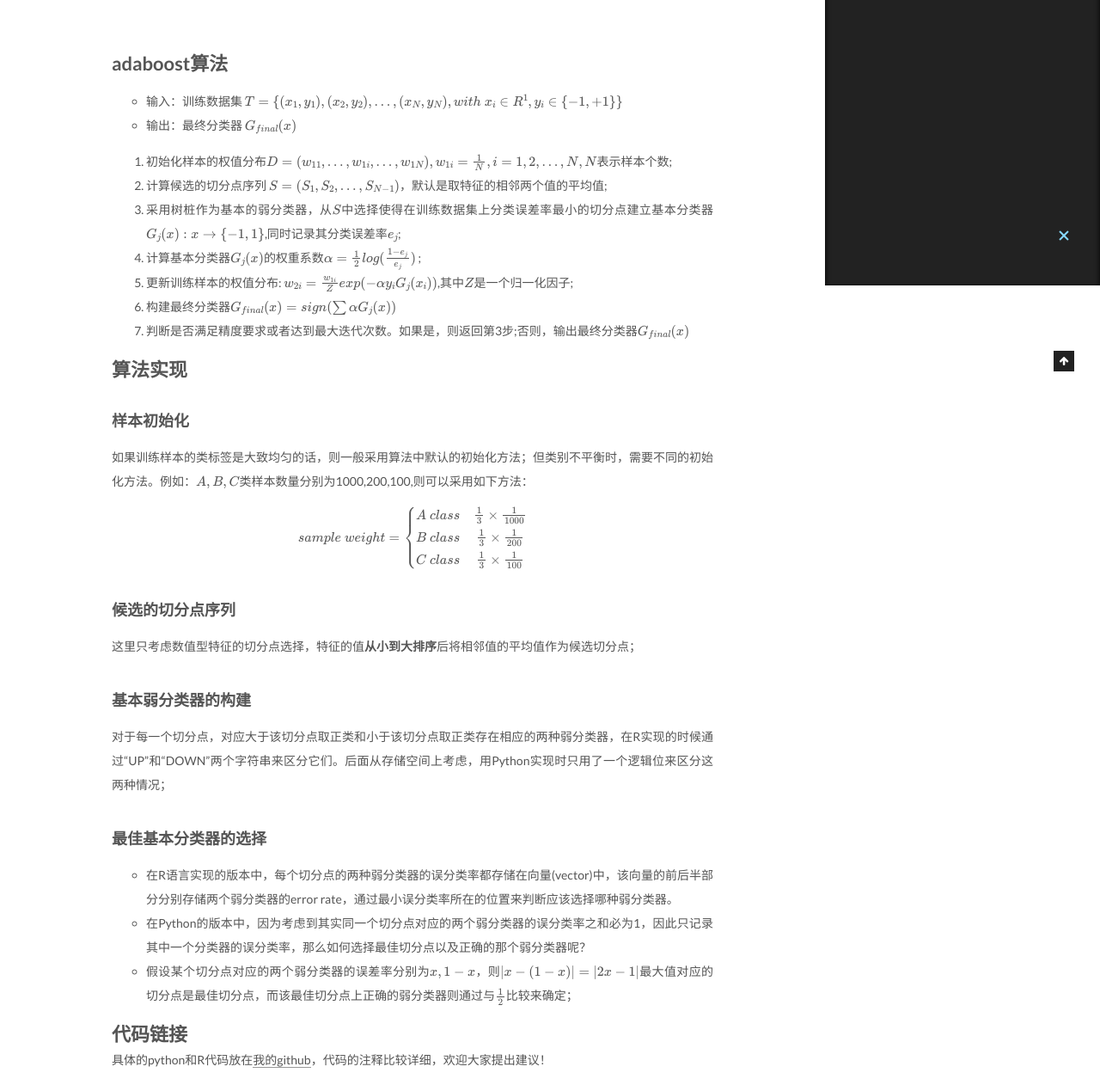
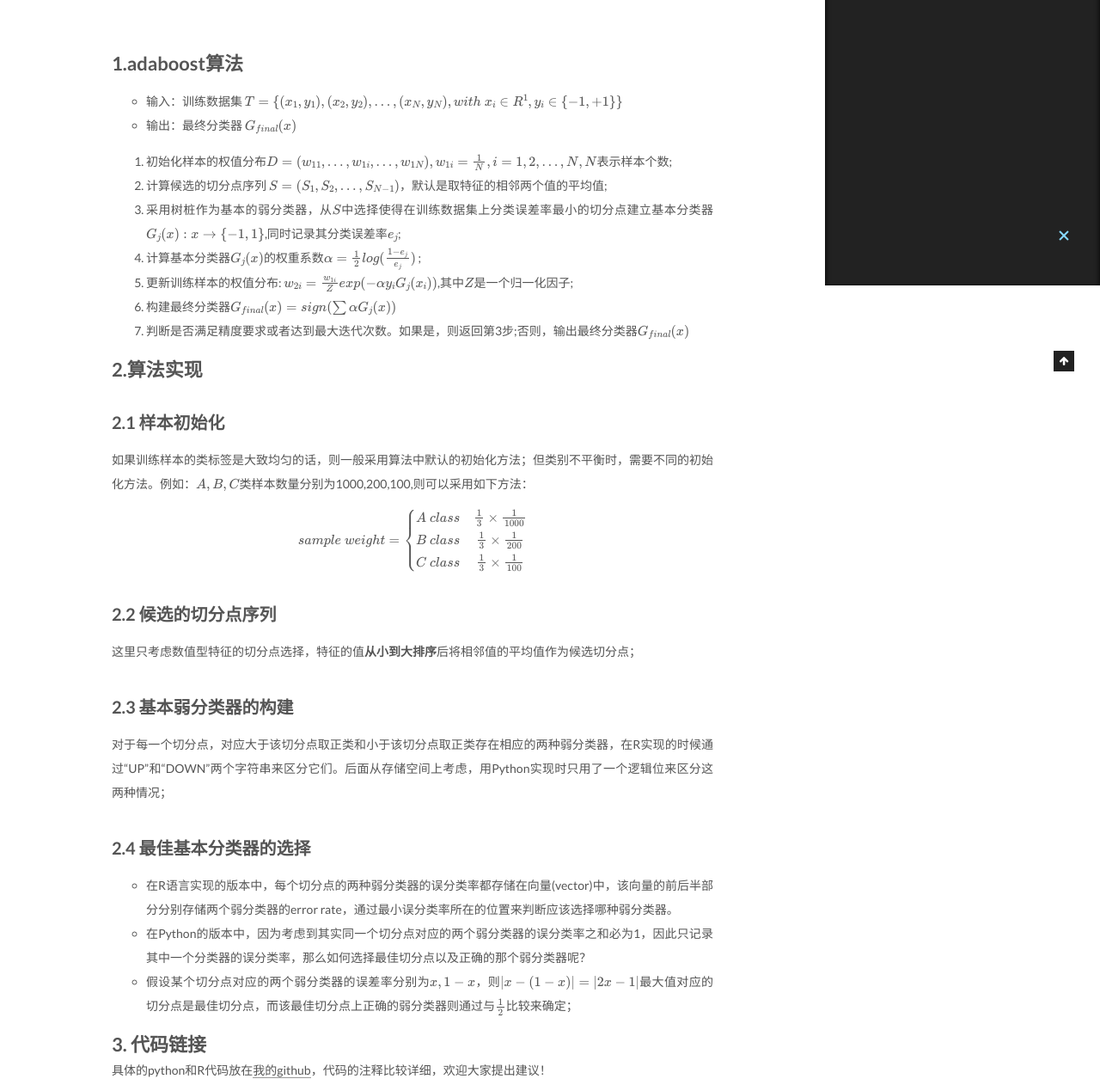
Before and after one commit to zhoujunjun-apple/zhoujunjun-apple.github.io, a plain HTML site: page 2017/04/03/adaboost算法的python和R实现/index.html in a window 1280 px wide. Shown: the part 468-1730 px from the top of the page at 86% size. Drawn offline with nearby package versions, Linux system fonts and the light colour scheme; some packages are replaced by stand-ins of ours.

Commit message:
Site updated: 2017-04-03 22:14:59

```diff
--- a/2017/04/03/adaboost算法的python和R实现/index.html
+++ b/2017/04/03/adaboost算法的python和R实现/index.html
@@ -93,7 +93,7 @@
 <meta property="og:url" content="http://yoursite.com/2017/04/03/adaboost算法的python和R实现/index.html">
 <meta property="og:site_name" content="二颗苹果">
 <meta property="og:description" content="本文对Adaptive Boosting算法进行简单介绍，并分别利用Python和R语言进行了实现，只适用于数值类单特征的二分类问题。">
-<meta property="og:updated_time" content="2017-04-03T14:12:56.986Z">
+<meta property="og:updated_time" content="2017-04-03T14:14:55.570Z">
 <meta name="twitter:card" content="summary">
 <meta name="twitter:title" content="adaboost算法的python和R实现">
 <meta name="twitter:description" content="本文对Adaptive Boosting算法进行简单介绍，并分别利用Python和R语言进行了实现，只适用于数值类单特征的二分类问题。">
@@ -347,7 +347,7 @@
 
 
 
-        <h1 id="adaboost算法"><a href="#adaboost算法" class="headerlink" title="adaboost算法"></a>adaboost算法</h1><ul>
+        <h1 id="1-adaboost算法"><a href="#1-adaboost算法" class="headerlink" title="1.adaboost算法"></a>1.adaboost算法</h1><ul>
 <li>输入：训练数据集 $T = \{(x_1,y_1),(x_2,y_2),\ldots,(x_N,y_N), with \ x_i \in R^1, y_i \in \{-1,+1\}\}$</li>
 <li>输出：最终分类器 $G_{final}(x)$</li>
 </ul>
@@ -360,7 +360,7 @@
 <li>构建最终分类器$G_{final}(x) = sign (\sum{\alpha G_j(x)})$</li>
 <li>判断是否满足精度要求或者达到最大迭代次数。如果是，则返回第3步;否则，输出最终分类器$G_{final}(x)$</li>
 </ol>
-<h1 id="算法实现"><a href="#算法实现" class="headerlink" title="算法实现"></a>算法实现</h1><h3 id="样本初始化"><a href="#样本初始化" class="headerlink" title="样本初始化"></a>样本初始化</h3><p>如果训练样本的类标签是大致均匀的话，则一般采用算法中默认的初始化方法；但类别不平衡时，需要不同的初始化方法。例如：$A,B,C$类样本数量分别为1000,200,100,则可以采用如下方法：<br>
+<h1 id="2-算法实现"><a href="#2-算法实现" class="headerlink" title="2.算法实现"></a>2.算法实现</h1><h2 id="2-1-样本初始化"><a href="#2-1-样本初始化" class="headerlink" title="2.1 样本初始化"></a>2.1 样本初始化</h2><p>如果训练样本的类标签是大致均匀的话，则一般采用算法中默认的初始化方法；但类别不平衡时，需要不同的初始化方法。例如：$A,B,C$类样本数量分别为1000,200,100,则可以采用如下方法：<br>
 $$
 sample \ weight = \left\{
 \begin{array}{rcl}
@@ -370,14 +370,14 @@ C \ class & {{1 \over 3} \times {1 \over 100} }
 \end{array} \right.
 $$
 </p>
-<h3 id="候选的切分点序列"><a href="#候选的切分点序列" class="headerlink" title="候选的切分点序列"></a>候选的切分点序列</h3><p>这里只考虑数值型特征的切分点选择，特征的值<strong>从小到大排序</strong>后将相邻值的平均值作为候选切分点；</p>
-<h3 id="基本弱分类器的构建"><a href="#基本弱分类器的构建" class="headerlink" title="基本弱分类器的构建"></a>基本弱分类器的构建</h3><p>对于每一个切分点，对应大于该切分点取正类和小于该切分点取正类存在相应的两种弱分类器，在R实现的时候通过“UP”和“DOWN”两个字符串来区分它们。后面从存储空间上考虑，用Python实现时只用了一个逻辑位来区分这两种情况；</p>
-<h3 id="最佳基本分类器的选择"><a href="#最佳基本分类器的选择" class="headerlink" title="最佳基本分类器的选择"></a>最佳基本分类器的选择</h3><ul>
+<h2 id="2-2-候选的切分点序列"><a href="#2-2-候选的切分点序列" class="headerlink" title="2.2 候选的切分点序列"></a>2.2 候选的切分点序列</h2><p>这里只考虑数值型特征的切分点选择，特征的值<strong>从小到大排序</strong>后将相邻值的平均值作为候选切分点；</p>
+<h2 id="2-3-基本弱分类器的构建"><a href="#2-3-基本弱分类器的构建" class="headerlink" title="2.3 基本弱分类器的构建"></a>2.3 基本弱分类器的构建</h2><p>对于每一个切分点，对应大于该切分点取正类和小于该切分点取正类存在相应的两种弱分类器，在R实现的时候通过“UP”和“DOWN”两个字符串来区分它们。后面从存储空间上考虑，用Python实现时只用了一个逻辑位来区分这两种情况；</p>
+<h2 id="2-4-最佳基本分类器的选择"><a href="#2-4-最佳基本分类器的选择" class="headerlink" title="2.4 最佳基本分类器的选择"></a>2.4 最佳基本分类器的选择</h2><ul>
 <li>在R语言实现的版本中，每个切分点的两种弱分类器的误分类率都存储在向量(vector)中，该向量的前后半部分分别存储两个弱分类器的error rate，通过最小误分类率所在的位置来判断应该选择哪种弱分类器。</li>
 <li>在Python的版本中，因为考虑到其实同一个切分点对应的两个弱分类器的误分类率之和必为1，因此只记录其中一个分类器的误分类率，那么如何选择最佳切分点以及正确的那个弱分类器呢？</li>
 <li>假设某个切分点对应的两个弱分类器的误差率分别为$x,1-x$，则$|x - (1-x)|  = |2x-1|$最大值对应的切分点是最佳切分点，而该最佳切分点上正确的弱分类器则通过与$1 \over 2$比较来确定；</li>
 </ul>
-<h1 id="代码链接"><a href="#代码链接" class="headerlink" title="代码链接"></a>代码链接</h1><p>具体的python和R代码放在<a href="https://github.com/zhoujunjun-apple/machine-learning" target="_blank" rel="external">我的github</a>，代码的注释比较详细，欢迎大家提出建议！</p>
+<h1 id="3-代码链接"><a href="#3-代码链接" class="headerlink" title="3. 代码链接"></a>3. 代码链接</h1><p>具体的python和R代码放在<a href="https://github.com/zhoujunjun-apple/machine-learning" target="_blank" rel="external">我的github</a>，代码的注释比较详细，欢迎大家提出建议！</p>
 
 
     </div>
@@ -545,7 +545,7 @@ $$
 
 
 
-              <div class="post-toc-content"><ol class="nav"><li class="nav-item nav-level-1"><a class="nav-link" href="#adaboost算法"><span class="nav-number">1.</span> <span class="nav-text">adaboost算法</span></a></li><li class="nav-item nav-level-1"><a class="nav-link" href="#算法实现"><span class="nav-number">2.</span> <span class="nav-text">算法实现</span></a><ol class="nav-child"><li class="nav-item nav-level-3"><a class="nav-link" href="#样本初始化"><span class="nav-number">2.0.1.</span> <span class="nav-text">样本初始化</span></a></li><li class="nav-item nav-level-3"><a class="nav-link" href="#候选的切分点序列"><span class="nav-number">2.0.2.</span> <span class="nav-text">候选的切分点序列</span></a></li><li class="nav-item nav-level-3"><a class="nav-link" href="#基本弱分类器的构建"><span class="nav-number">2.0.3.</span> <span class="nav-text">基本弱分类器的构建</span></a></li><li class="nav-item nav-level-3"><a class="nav-link" href="#最佳基本分类器的选择"><span class="nav-number">2.0.4.</span> <span class="nav-text">最佳基本分类器的选择</span></a></li></ol></li></ol></li><li class="nav-item nav-level-1"><a class="nav-link" href="#代码链接"><span class="nav-number">3.</span> <span class="nav-text">代码链接</span></a></li></ol></div>
+              <div class="post-toc-content"><ol class="nav"><li class="nav-item nav-level-1"><a class="nav-link" href="#1-adaboost算法"><span class="nav-number">1.</span> <span class="nav-text">1.adaboost算法</span></a></li><li class="nav-item nav-level-1"><a class="nav-link" href="#2-算法实现"><span class="nav-number">2.</span> <span class="nav-text">2.算法实现</span></a><ol class="nav-child"><li class="nav-item nav-level-2"><a class="nav-link" href="#2-1-样本初始化"><span class="nav-number">2.1.</span> <span class="nav-text">2.1 样本初始化</span></a></li><li class="nav-item nav-level-2"><a class="nav-link" href="#2-2-候选的切分点序列"><span class="nav-number">2.2.</span> <span class="nav-text">2.2 候选的切分点序列</span></a></li><li class="nav-item nav-level-2"><a class="nav-link" href="#2-3-基本弱分类器的构建"><span class="nav-number">2.3.</span> <span class="nav-text">2.3 基本弱分类器的构建</span></a></li><li class="nav-item nav-level-2"><a class="nav-link" href="#2-4-最佳基本分类器的选择"><span class="nav-number">2.4.</span> <span class="nav-text">2.4 最佳基本分类器的选择</span></a></li></ol></li><li class="nav-item nav-level-1"><a class="nav-link" href="#3-代码链接"><span class="nav-number">3.</span> <span class="nav-text">3. 代码链接</span></a></li></ol></div>
 
 
           </div>
```
